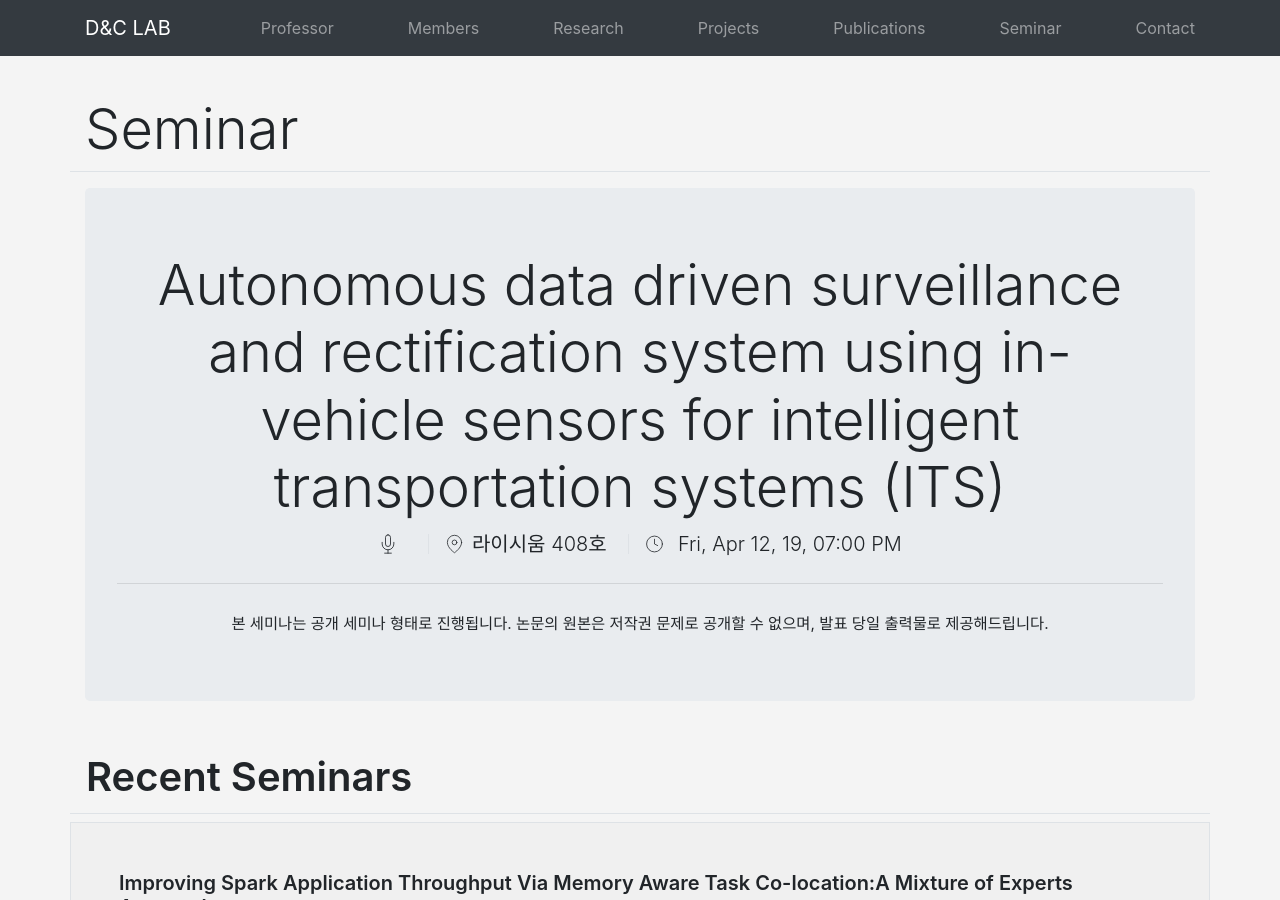
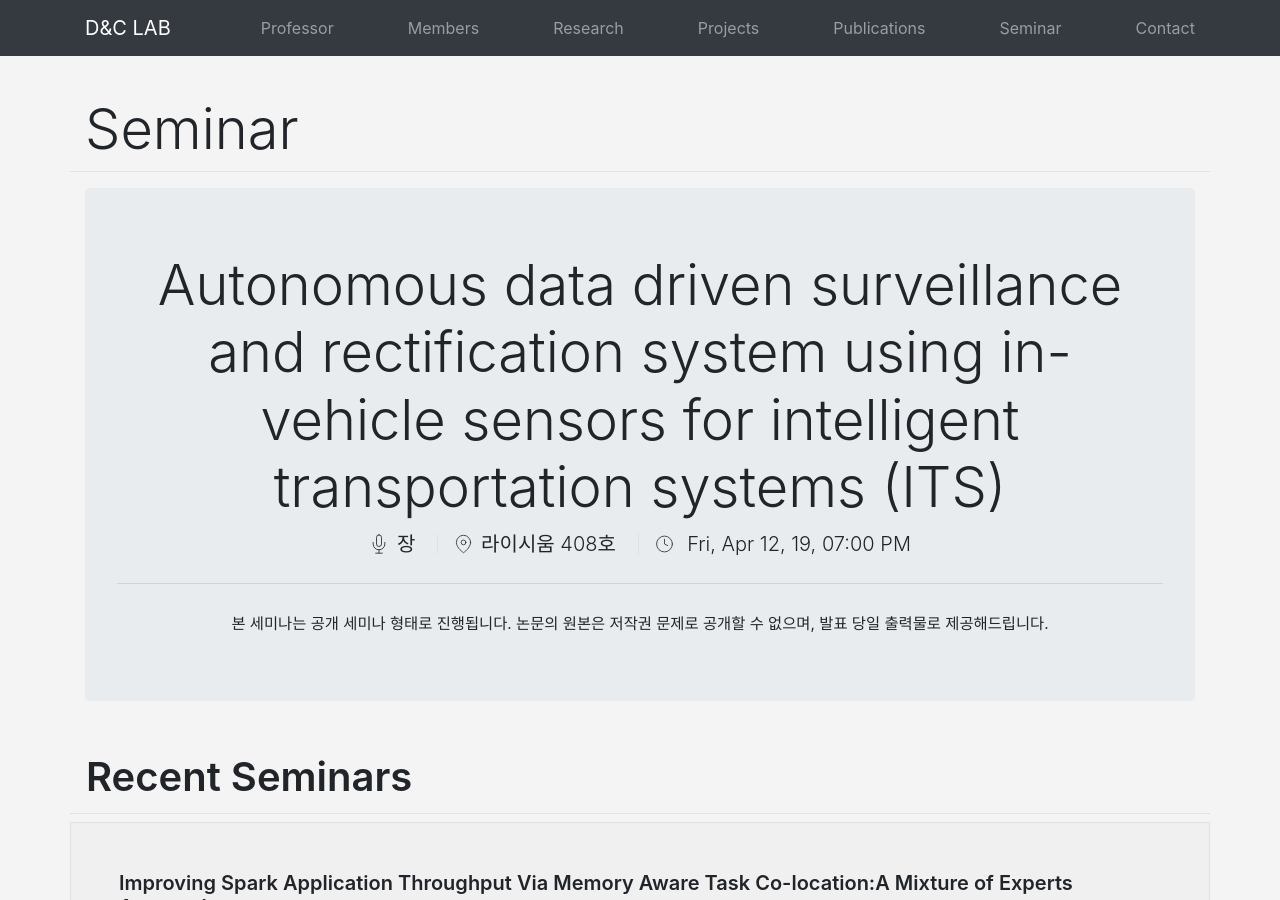
Before and after one commit to KU-Cloud/ku-cloud.github.io, a Jekyll site: the page built from seminar.html, in a window 1280 px wide and 900 px high. Built offline with Jekyll 4.4.1, drawn with Linux system fonts in a browser that asks for light colours.

Commit message:
Update seminars.yaml

```diff
--- a/_data/seminars.yaml
+++ b/_data/seminars.yaml
@@ -557,5 +557,5 @@
   location: 라이시움 408호
 - title: 'Autonomous data driven surveillance and rectification system using in-vehicle sensors for intelligent transportation systems (ITS)'
   date: 2019-04-12T19:00:00.000+0900
-  speacker:
+  speacker: 장
   location: 라이시움 408호
```
